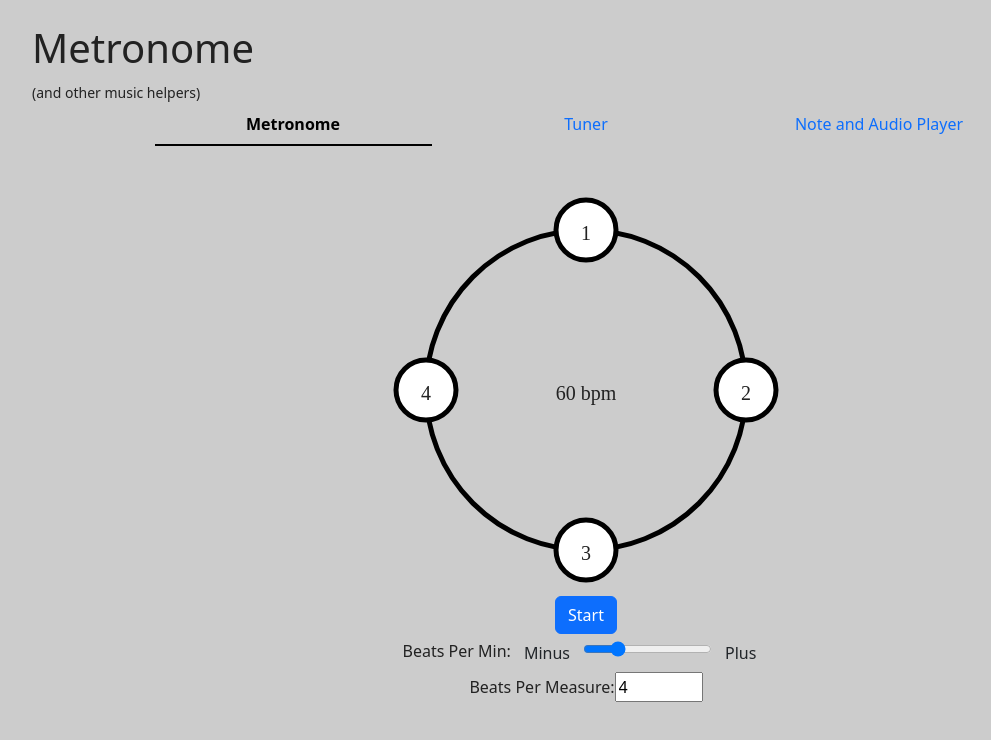
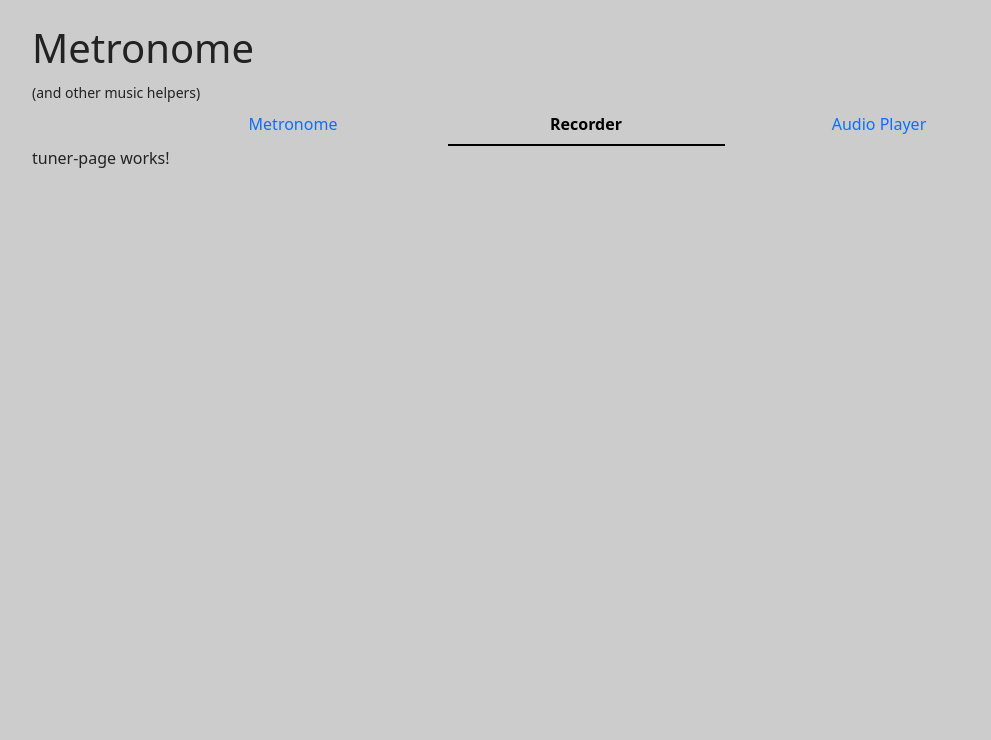
Before and after one commit to bwillwork/metronome, an Angular app: page /recorder in a window 1280 px wide. Before the commit this address led to /metronome. Shown: the top 740 px of the page, without its empty margins (54-1045 px from the left). Built offline with nearby package versions, Linux system fonts and the light colour scheme.

Commit message:
Adding Recorder page and changing routes

```diff
--- a/src/app/app.html
+++ b/src/app/app.html
@@ -17,13 +17,13 @@
           </a>
         </li>
         <li class="nav-item w-25" role="presentation">
-          <a routerLink="/tuner" routerLinkActive="active" class="nav-link w-100 text-center" id="tuner-tab"  type="button" role="tab" aria-controls="profile-tab-pane">
-            Tuner
+          <a routerLink="/recorder" routerLinkActive="active" class="nav-link w-100 text-center" id="tuner-tab"  type="button" role="tab" aria-controls="profile-tab-pane">
+            Recorder
           </a>
         </li>
         <li class="nav-item w-25" role="presentation">
           <a routerLink="/audio" routerLinkActive="active" class="nav-link w-100 text-center" id="audio-player-tab"  type="button" role="tab" aria-controls="profile-tab-pane">
-            Note and Audio Player
+            Audio Player
           </a>
         </li>
       </ul>
--- a/src/app/app.routes.ts
+++ b/src/app/app.routes.ts
@@ -1,11 +1,11 @@
 import { Routes } from '@angular/router';
-import { TunerPage } from './pages/tuner-page/tuner-page';
+import { RecorderPage } from './pages/recorder-page/recorder-page';
 import { MetronomePage } from './pages/metronome-page/metronome-page';
 import { AudioPlayerPage } from './pages/audio-player-page/audio-player-page';
 
 export const routes: Routes = [
   { path: 'metronome', component: MetronomePage },
-  { path: 'tuner', component: TunerPage },
+  { path: 'recorder', component: RecorderPage },
   { path: 'audio', component: AudioPlayerPage },
   { path: '**', redirectTo: '/metronome'}
 ];
--- /dev/null
+++ b/src/app/services/recorder/recorder-service.ts
@@ -0,0 +1,6 @@
+import { Injectable } from '@angular/core';
+
+@Injectable({
+  providedIn: 'root',
+})
+export class RecorderService {}
```
Also changed, not shown: src/app/pages/recorder-page/recorder-page.ts (added, +9 -0 lines), src/app/pages/tuner-page/tuner-page.ts (deleted, +0 -9 lines), src/app/pages/recorder-page/recorder-page.css (added), src/app/pages/recorder-page/recorder-page.html (renamed from src/app/pages/tuner-page/tuner-page.html), 1 other file (tests, documents, lock files or other folders).
